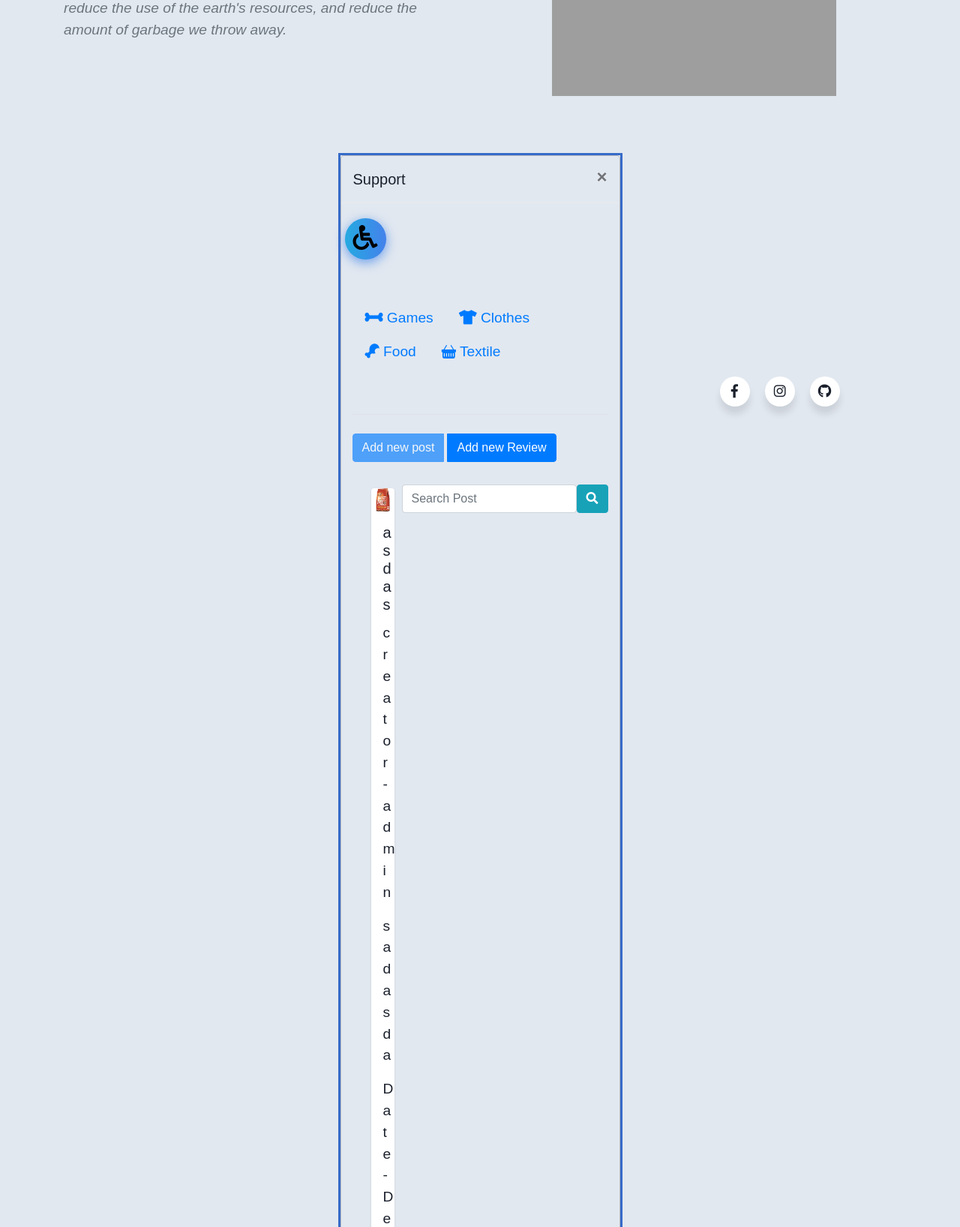
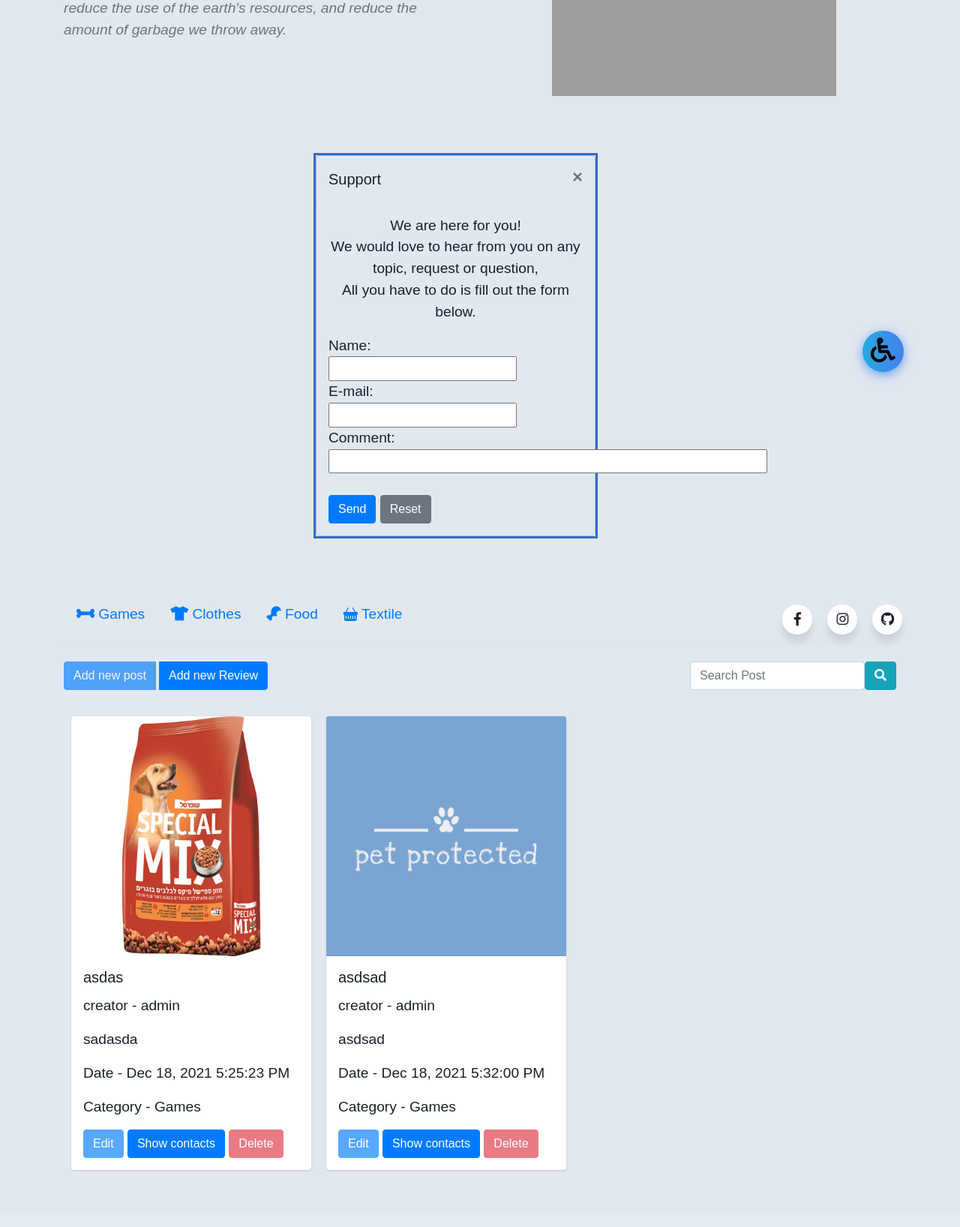
Before and after one commit to EladAM52/Pet_Protected, a Django app: page / in a window 1280 px wide. Shown: the part 284-1920 px from the top of the page at 75% size. After the commit the page ends 1846 px from the top, so only its background shows below. Run offline with Django 4.2, Linux system fonts and the light colour scheme; data comes from the database, SQL or seed files in the repository; some libraries are stand-ins or nearby versions; grey boxes are pictures that could not be loaded.

Commit message:
Update navbar.html
update pop window

```diff
--- a/server/templates/navbar.html
+++ b/server/templates/navbar.html
@@ -52,6 +52,27 @@
                     <span aria-hidden="true">&times;</span>
                 </button>
             </div>
+            <div class="modal-body">
+                <p class="card-text" style="text-align: center; background-color: #e2e8f0">We are here for you!
+                    <br>
+                    We would love to hear from you on any topic, request or question,
+                    <br>
+                    All you have to do is fill out the form below.
+                </p>
+                <form action="mailto:petprotected@protonmail.com" method="post" enctype="text/plain">
+                    Name:<br>
+                    <input type="text" name="name"><br>
+                    E-mail:<br>
+                    <input type="text" name="mail"><br>
+                    Comment:<br>
+                    <input type="text" name="comment" size="50"><br><br>
+                    <input class="btn btn-primary" type="submit" value="Send">
+                    <input class="btn btn-secondary" type="reset" value="Reset">
+                </form>
+            </div>
+        </div>
+    </div>
+</div>
 
 
 <div class="modal fade bd-example-modal-lg" id="myLarge2Modal" tabindex="-1" role="dialog"
```
